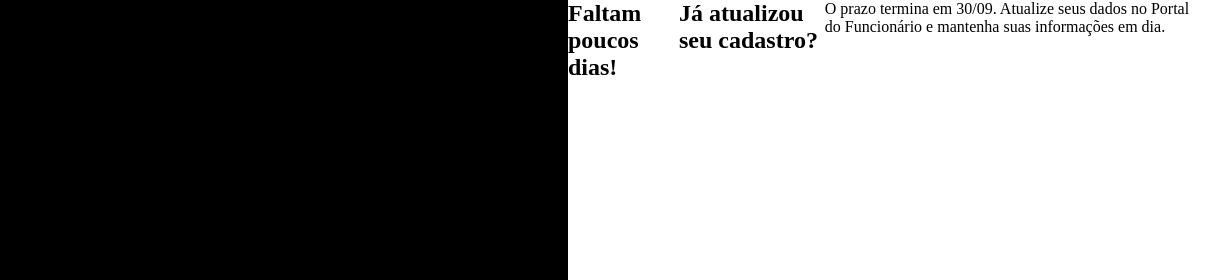
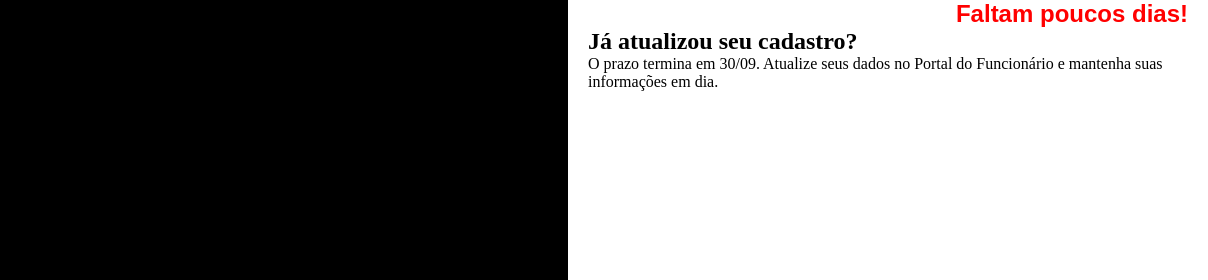
Before and after one commit to davi-morais2008/CadastroRhSenai, a website: page index.html in a window 1280 px wide. Shown: the top 280 px of the page, 72-1280 px from the left. Drawn offline with Linux system fonts and the light colour scheme.

Commit message:
MOD: mudei uma cor

```diff
--- a/global.css
+++ b/global.css
@@ -21,11 +21,17 @@
 }
 
 .container-img{
-    display: flex;
     background-color: black;
 }
 
 .container-content{
-    display: flex;
+    padding: 0 20px;
     background-color: white;
 }
+
+.container-content h1{
+    color: red;
+    font-family: Arial, Helvetica, sans-serif;
+    text-align: end;
+
+}
```
